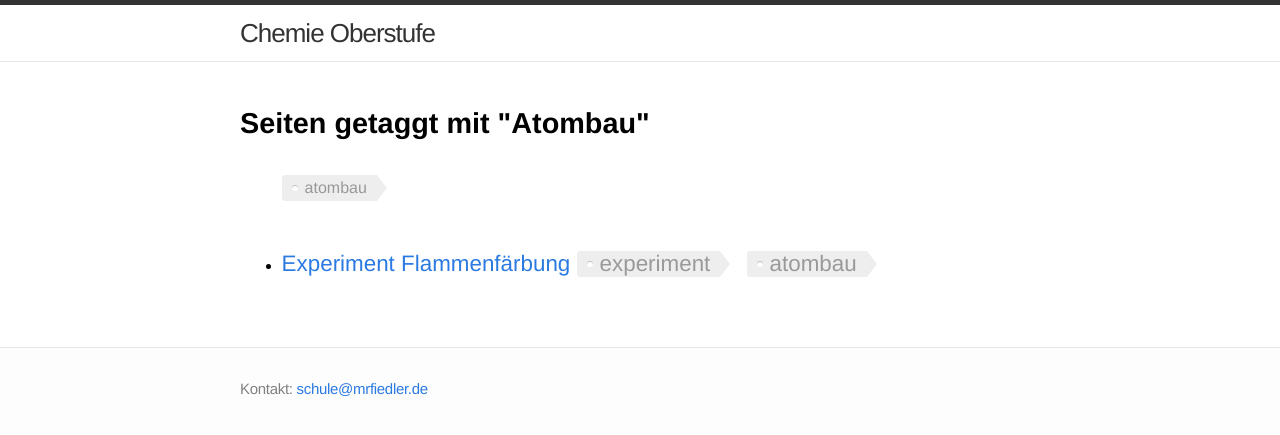
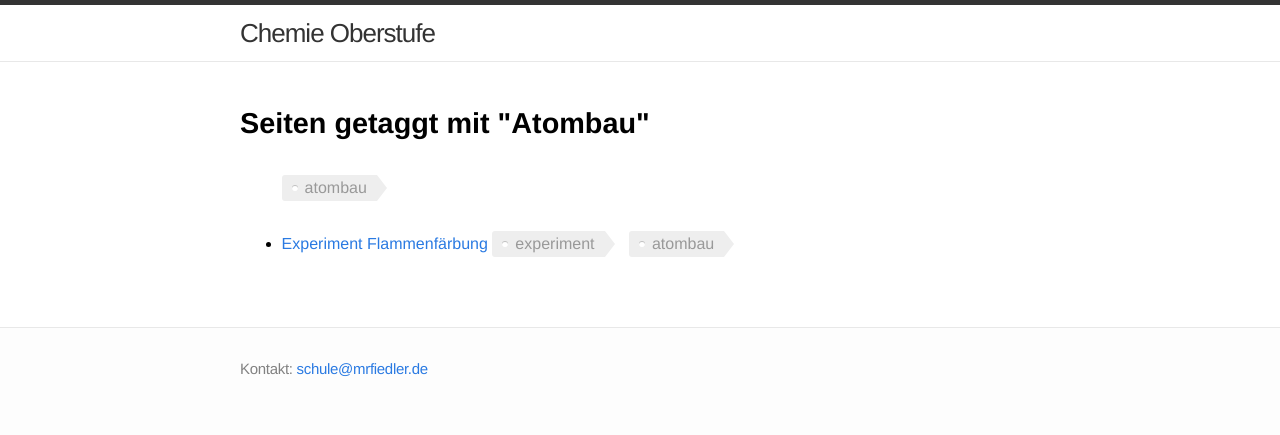
Before and after one commit to chemie-oberstufe/chemie-oberstufe.github.io, a Jekyll site: the page built from tags/atombau.md, in a window 1280 px wide. Shown: the top 435 px of the page. Built offline with Jekyll 4.4.1, drawn with Linux system fonts in a browser that asks for light colours.

Commit message:
remove page.date because it does not exist and leads to build failures

```diff
--- a/tags/atombau.md
+++ b/tags/atombau.md
@@ -48,15 +48,10 @@ The purpose of this snippet is to list all your posts posted with a certain tag.
 {% for page in site.pages %}
 	 {% if page.tags contains tag %}
 	 <li>
-	 <h3>
-	 <a href="{{ page.url }}">
-	 {{ page.title }}
-	 <small>{{ page.date | date_to_string }}</small>
-	 </a>
+	 <a href="{{ page.url }}">{{ page.title }}</a>
 	 {% for tag in page.tags %}
-		 <a class="tag" href="/tags/index#{{ tag | slugify }}">{{ tag }}</a>
+		 <a class="tag" href="/tags/{{ tag | slugify }}">{{ tag }}</a>
 	 {% endfor %}
-	 </h3>
 	 </li>
 	 {% endif %}
 {% endfor %}
```
